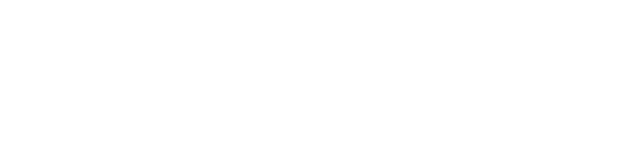
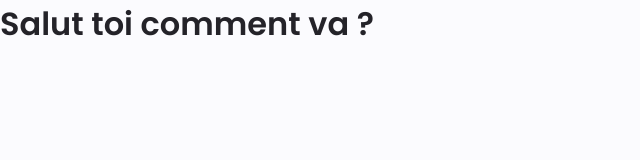
Before and after one commit to Florian-2/Portfolio, a website built with Vite: page frontend/index.html in a window 1280 px wide. Shown: the whole page, without its empty margins (0-640 px from the left). Built offline with nearby package versions, Linux system fonts and the light colour scheme.

Commit message:
variable css et style de base

```diff
--- a/frontend/index.html
+++ b/frontend/index.html
@@ -3,6 +3,7 @@
 <head>
 	<meta charset="UTF-8">
 	<meta name="viewport" content="width=device-width, initial-scale=1.0">
+
 
 	<!--==================== UNICONS ====================-->
 	<link rel="stylesheet" href="https://unicons.iconscout.com/release/v4.0.0/css/line.css">
@@ -18,7 +19,7 @@
 <body>
 	<!--==================== HEADER ====================-->
 	<header class="header" id="header">
-
+		<h1>Salut toi comment va ?</h1>
 	</header>
 
 	<!--==================== MAIN ====================-->
--- a/frontend/style.css
+++ b/frontend/style.css
@@ -1,69 +1,78 @@
 /*==================== GOOGLE FONTS ====================*/
+@import url('https://fonts.googleapis.com/css2?family=Poppins:wght@400;500;600&display=swap');
+
+/*==================== VARIABLES CSS ====================*/
 
 
-/*==================== VARIABLES CSS ====================*/
 :root {
-  --header-height: ;
+	--header-height: 3rem;
 
 	/*========== Colors ==========*/
 	/* Change favorite color */
-  --hue-color: ; /*Purple 250 - Green 142 - Blue 230 - Pink 340*/
+	--hue-color: 250; /* Green 142 - Blue 230 */
 
-  /* HSL color mode */
-  --first-color: ;
-  --first-color-second: ;
-  --first-color-alt: ;
-  --first-color-lighter: ;
-  --title-color: ;
-  --text-color: ;
-  --text-color-light: ;
-  --input-color: ;
-  --body-color: ;
-  --container-color: ;
+	/* HSL color:
+		hsl(teinte, saturation, luminosité)
+		la première valeur change la couleur,
+		la seconde la saturation de la couleur (plus la valeur est élevé plus la couleur sera vif)
+		la troisième la luminosité (plus la valeur est faible plus la couleur sera foncé)
+	*/
+	--first-color: hsl(var(--hue-color), 69%, 61%);
+	--first-color-second: hsl(var(--hue-color), 69%, 61%);
+	--first-color-alt: hsl(var(--hue-color), 57%, 53%);
+	--first-color-lighter: hsl(var(--hue-color), 92%, 85%);
+	--title-color: hsl(var(--hue-color), 8%, 15%);
+	--text-color: hsl(var(--hue-color), 8%, 45%);
+	--text-color-light: hsl(var(--hue-color), 8%, 45%);
+	--input-color: hsl(var(--hue-color), 70%, 96%);
+	--body-color: hsl(var(--hue-color), 60%, 99%);
+	--container-color: white;
 
 	/*========== Font and typography ==========*/
-  --body-font: ;
+	--body-font: 'Poppins', sans-serif;
 
 	/* .5rem = 8px, 1rem = 16px, 1.5rem = 24px ... */
-  --big-font-size: ;
-  --h1-font-size: ;
-  --h2-font-size: ;
-  --h3-font-size: ;
-  --normal-font-size: ;
-  --small-font-size: ;
-  --smaller-font-size: ;
+	--big-font-size: 3.2rem;
+	--h1-font-size: 2.4rem;
+	--h2-font-size: 2.2rem;
+	--h3-font-size: 2rem;
+	--normal-font-size: 1.5;
+	--small-font-size: 1.3rem;
+	--smaller-font-size: 1.2rem;
 
 	/*========== Font weight ==========*/
-  --font-medium: ;
-  --font-semi-bold: ;
+	--font-medium: 500;
+	--font-semi-bold: 600;
 
-  /*========== Margenes Bottom ==========*/
+	/*========== Margin Bottom ==========*/
 	/* .25rem = 4px, .5rem = 8px, .75rem = 12px ... */
-  --mb-0-25: ;
-  --mb-0-5: ;
-  --mb-0-75: ;
-  --mb-1: ;
-  --mb-1-5: ;
-  --mb-2: ;
-  --mb-2-5: ;
-  --mb-3: ;
+	--mb-0-25: 0.4rem;
+	--mb-0-5: 0.8rem;
+	--mb-0-75: 1.2rem;
+	--mb-1: 1.6rem;
+	--mb-1-5: 2.4rem;
+	--mb-2: 3.2rem;
+	--mb-2-5: 4rem;
+	--mb-3: 4.8;
 
 	/*========== z index ==========*/
-  --z-tooltip: ;
-  --z-fixed: ;
-  --z-modal: ;
+	--z-tooltip: 10;
+	--z-fixed: 100;
+	--z-modal: 1000;
 }
+
+
 
 /* Font size for large devices */
 @media screen and (min-width: 968px) {
 	:root {
-      --big-font-size: ;
-      --h1-font-size: ;
-      --h2-font-size: ;
-      --h3-font-size: ;
-      --normal-font-size: ;
-      --small-font-size: ;
-      --smaller-font-size: ;
+		--big-font-size: 4.8rem;
+		--h1-font-size: 3.6rem;
+		--h2-font-size: 2.4rem;
+		--h3-font-size: 2rem;
+		--normal-font-size: 1.6rem;
+		--small-font-size: 1.4rem;
+		--smaller-font-size: 1.38rem;
 	}
 }
 
@@ -74,8 +83,42 @@
 
 
 /*==================== BASE ====================*/
+* {
+	margin: 0;
+	padding: 0;
+	box-sizing: border-box;
+}
 
+html {
+	font-size: 10px;
+	scroll-behavior: smooth;
+}
 
+body {
+	margin: 0 0 var(--header-height) 0;
+	font-family: var(--body-font);
+	font-size: var(--normal-font-size);
+	background-color: var(--body-color);
+	color: var(--text-color);
+}
+
+h1, h2, h3, h4 {
+	color: var(--title-color);
+	font-weight: var(--font-semi-bold);
+}
+
+ul {
+	list-style: none;
+}
+
+a {
+	text-align: none;
+}
+
+img {
+	max-width: 100%;
+	height: auto;
+}
 /*==================== REUSABLE CSS CLASSES ====================*/
 
 
```
Lines whose indentation alone changed are shown as unchanged.
